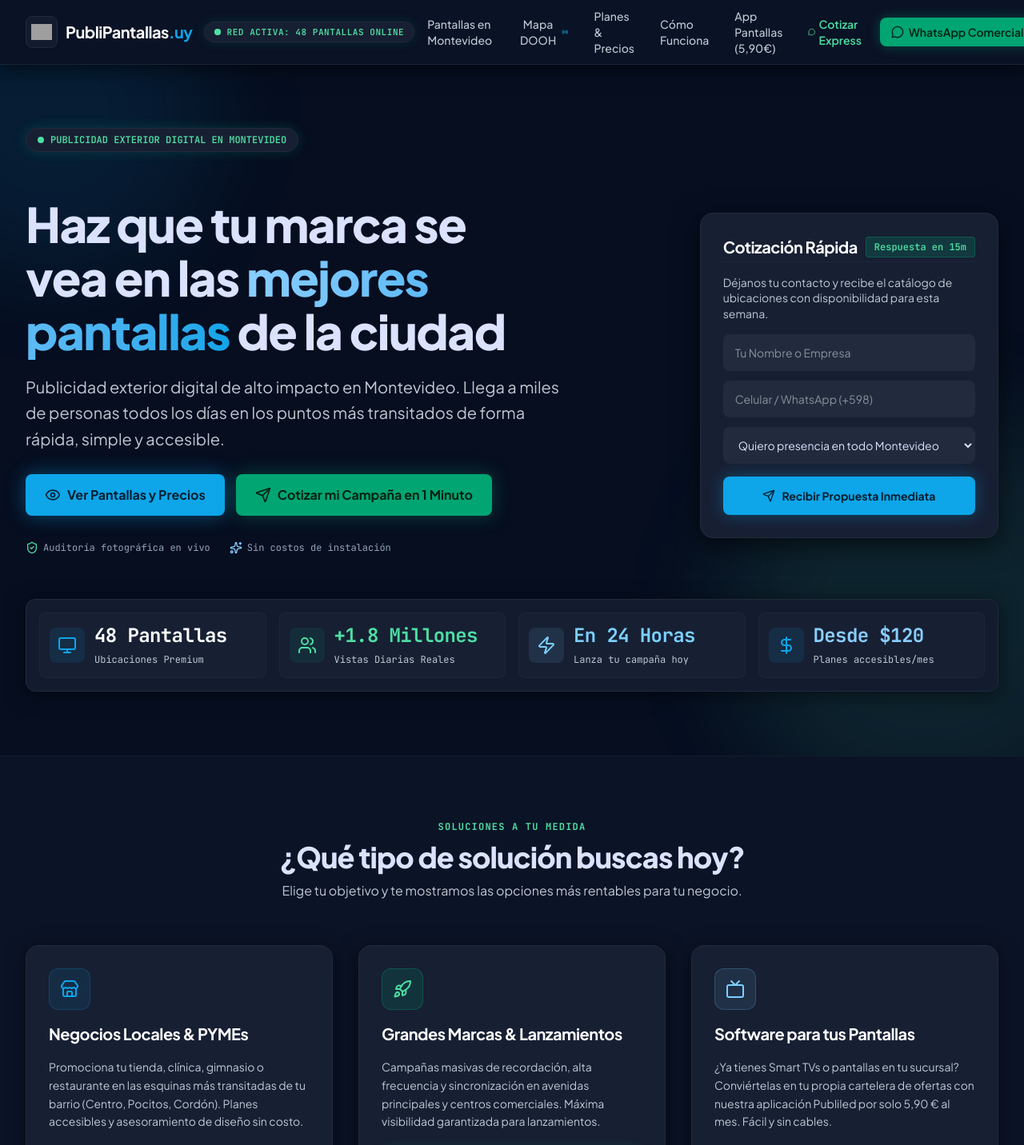
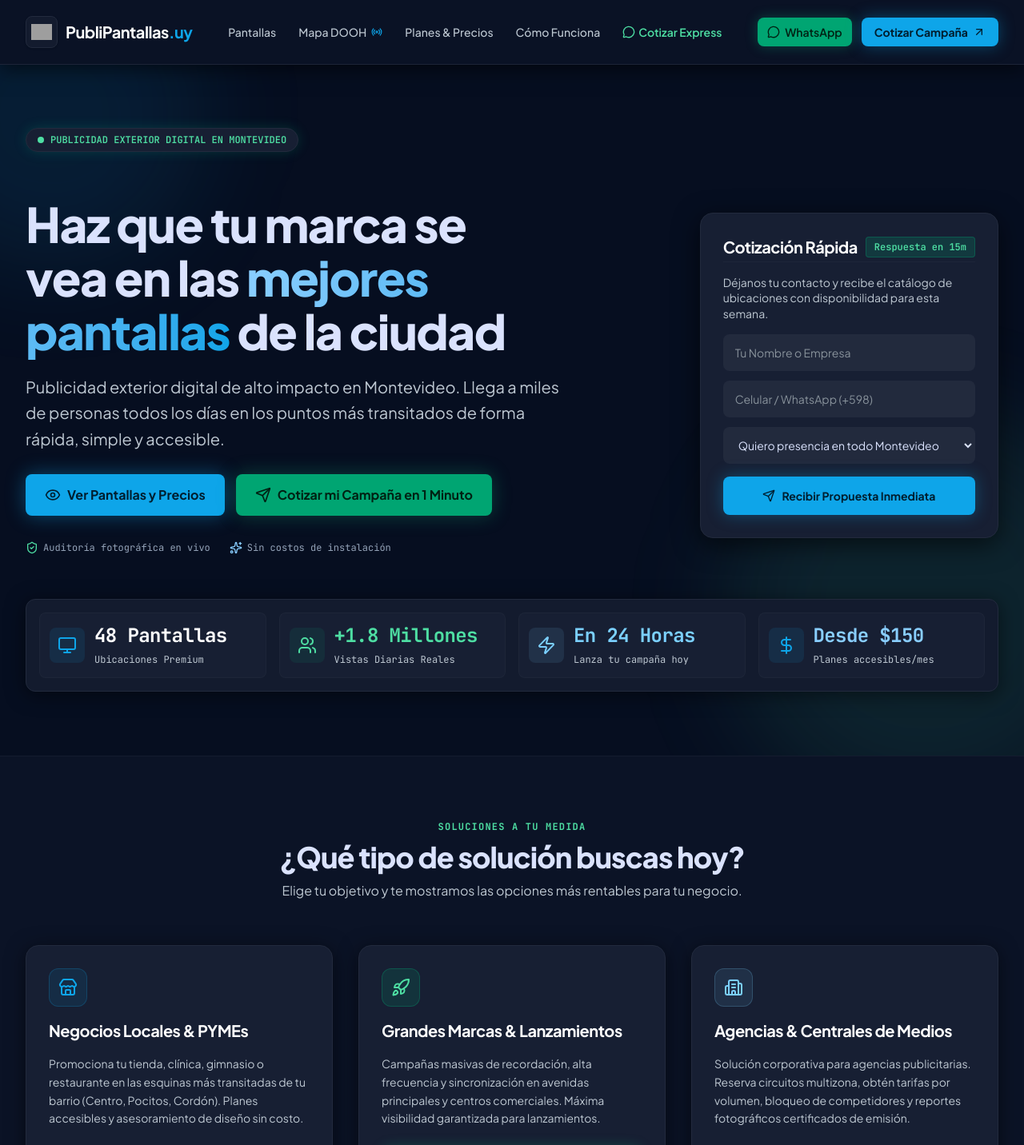
Before and after one commit to Simonmfo/publipantallas.uy, a React (Vite) app: page / in a window 1280 px wide. Shown: the top 1432 px of the page at 80% size. Built offline with nearby package versions, Linux system fonts and the light colour scheme; grey boxes are pictures that could not be loaded.

Commit message:
fix: remove publiled references and polish layout & header responsiveness

```diff
--- a/package.json
+++ b/package.json
@@ -4,7 +4,7 @@
   "version": "0.0.0",
   "type": "module",
   "scripts": {
-    "dev": "vite --port=3000 --host=0.0.0.0",
+    "dev": "vite --port=3001 --host=0.0.0.0",
     "build": "vite build",
     "preview": "vite preview",
     "clean": "rm -rf dist server.js",
--- a/src/App.tsx
+++ b/src/App.tsx
@@ -7,7 +7,6 @@ import { Solutions } from './components/Solutions';
 import { ScreensCatalog } from './components/ScreensCatalog';
 import { Pricing } from './components/Pricing';
 import { HowItWorks } from './components/HowItWorks';
-import { PubliledSoftware } from './components/PubliledSoftware';
 import { QuoteSection } from './components/QuoteSection';
 import { Footer } from './components/Footer';
 import { ScreenSimulatorModal } from './components/ScreenSimulatorModal';
@@ -62,7 +61,7 @@ export default function App() {
   };
 
   // When user selects a solution
-  const handleSelectSolution = (type: 'pyme' | 'marcas' | 'software') => {
+  const handleSelectSolution = (type: 'pyme' | 'marcas' | 'agencias') => {
     if (type === 'pyme') {
       const el = document.getElementById('planes');
       if (el) el.scrollIntoView({ behavior: 'smooth' });
@@ -73,8 +72,11 @@ export default function App() {
       });
       scrollToQuote();
     } else {
-      const el = document.getElementById('software-publiled');
-      if (el) el.scrollIntoView({ behavior: 'smooth' });
+      setQuotePrefill({
+        screenInterest: 'Red Completa 48 Pantallas',
+        notes: 'Consulta para Agencias / Cobertura Total en Montevideo.',
+      });
+      scrollToQuote();
     }
   };
 
@@ -122,9 +124,6 @@ export default function App() {
         {/* 3 Step Process */}
         <HowItWorks />
 
-        {/* Publiled Retail TV Software */}
-        <PubliledSoftware />
-
         {/* Quote & Booking Contact Form */}
         <QuoteSection
           initialData={quotePrefill}
--- a/src/components/Footer.tsx
+++ b/src/components/Footer.tsx
@@ -77,8 +77,8 @@ export const Footer: React.FC<FooterProps> = ({ onOpenQuote }) => {
                 </a>
               </li>
               <li>
-                <a href="#software-publiled" className="hover:text-[#0ea5e9] transition-colors">
-                  App Publiled para Smart TV (5,90€)
+                <a href="#cotizar" className="hover:text-[#0ea5e9] transition-colors">
+                  Cobertura Agencias &amp; Medios
                 </a>
               </li>
               <li>
--- a/src/components/Header.tsx
+++ b/src/components/Header.tsx
@@ -1,5 +1,5 @@
 import React, { useState } from 'react';
-import { MessageCircle, Menu, X, Radio, ArrowUpRight } from 'lucide-react';
+import { MessageCircle, Menu, X, Radio, ArrowUpRight, MonitorPlay } from 'lucide-react';
 
 interface HeaderProps {
   onOpenQuote: () => void;
@@ -8,79 +8,75 @@ interface HeaderProps {
 
 export const Header: React.FC<HeaderProps> = ({ onOpenQuote, onOpenMap }) => {
   const [mobileMenuOpen, setMobileMenuOpen] = useState(false);
+  const [logoLoaded, setLogoLoaded] = useState(true);
 
   return (
     <header className="fixed top-0 left-0 w-full z-50 bg-[#0b1326]/90 backdrop-blur-xl border-b border-[#222a3d]/80 shadow-[0_4px_24px_rgba(0,0,0,0.6)]">
-      <div className="h-20 w-full max-w-7xl mx-auto px-4 sm:px-6 lg:px-8 flex items-center justify-between gap-4">
+      <div className="h-20 w-full max-w-7xl mx-auto px-4 sm:px-6 lg:px-8 flex items-center justify-between gap-3 xl:gap-6">
         {/* Brand Zone */}
-        <div className="flex items-center gap-3.5 shrink-0">
+        <div className="flex items-center gap-3 shrink-0">
           <a href="#" className="flex items-center gap-2.5 group">
-            <div className="relative flex items-center justify-center h-10 w-10 rounded-lg bg-[#131b2e] border border-[#222a3d] p-1.5 shadow-sm">
+            <div className="relative flex items-center justify-center h-10 w-10 rounded-lg bg-[#131b2e] border border-[#222a3d] p-1.5 shadow-sm overflow-hidden">
+              {logoLoaded ? (
                 <img
                   src="https://lh3.googleusercontent.com/aida/AEtjO1X5PE-1e-pzGsQj0-TyFUJH6mhtOCf7_M42zQQlfLHdCQ6UGA9P236g9xoWh1U6DOiR0qLc-J5N9N52-QgVA4K3hLSfANDJlsUfBs_kb0ZjkFUavP-fNbTezS9VkIANWOt-Fm-NwvVSLhEYkbFyBZNf2eHlQlnD_q0Bri6hnnaAIcRm-OhxLczoXPqDeXDDrEZ7lWWLE1wVMpNiQmbFtDK1Izk3C5e81IHkOpd7K4HlvI-9xYGG1cMXMLY"
                   alt="PubliPantallas.uy"
                   className="h-full w-auto object-contain"
                   referrerPolicy="no-referrer"
-                onError={(e) => {
-                  // Fallback to high tech display icon if external img has issues
-                  (e.currentTarget as HTMLElement).style.display = 'none';
-                }}
+                  onError={() => setLogoLoaded(false)}
                 />
+              ) : (
+                <MonitorPlay className="w-5 h-5 text-[#0ea5e9]" />
+              )}
             </div>
-            <span className="text-xl font-bold tracking-tight text-white group-hover:text-[#89ceff] transition-colors">
+            <span className="text-xl font-bold tracking-tight text-white group-hover:text-[#89ceff] transition-colors whitespace-nowrap">
               PubliPantallas<span className="text-[#0ea5e9]">.uy</span>
             </span>
           </a>
 
           {/* Live Network Status Pill */}
-          <div className="hidden xl:flex items-center gap-2 px-3 py-1 bg-[#171f33] border border-[#222a3d] rounded-full shadow-[0_0_16px_rgba(16,185,129,0.15)]">
+          <div className="hidden 2xl:flex items-center gap-2 px-3 py-1 bg-[#171f33] border border-[#222a3d] rounded-full shadow-[0_0_16px_rgba(16,185,129,0.15)]">
             <span className="relative flex h-2 w-2">
               <span className="animate-ping absolute inline-flex h-full w-full rounded-full bg-[#4edea3] opacity-75"></span>
               <span className="relative inline-flex rounded-full h-2 w-2 bg-[#4edea3]"></span>
             </span>
-            <span className="font-mono-code text-[11px] font-semibold text-[#4edea3] tracking-wider uppercase">
-              RED ACTIVA: 48 PANTALLAS ONLINE
+            <span className="font-mono-code text-[11px] font-semibold text-[#4edea3] tracking-wider uppercase whitespace-nowrap">
+              RED ACTIVA: 48 PANTALLAS
             </span>
           </div>
         </div>
 
         {/* Navigation Links */}
-        <nav className="hidden lg:flex items-center gap-6 xl:gap-8 text-sm font-medium text-[#bec8d2]">
+        <nav className="hidden lg:flex items-center gap-5 xl:gap-7 text-sm font-medium text-[#bec8d2]">
           <a
             href="#pantallas"
-            className="hover:text-white transition-colors py-1 hover:border-b-2 hover:border-[#0ea5e9]"
+            className="hover:text-white transition-colors py-1 hover:border-b-2 hover:border-[#0ea5e9] whitespace-nowrap"
           >
-            Pantallas en Montevideo
+            Pantallas
           </a>
           <button
             type="button"
             onClick={onOpenMap}
-            className="hover:text-[#89ceff] transition-colors flex items-center gap-1 cursor-pointer"
+            className="hover:text-[#89ceff] transition-colors flex items-center gap-1.5 cursor-pointer whitespace-nowrap"
           >
             <span>Mapa DOOH</span>
             <Radio className="w-3.5 h-3.5 text-[#0ea5e9]" />
           </button>
           <a
             href="#planes"
-            className="hover:text-white transition-colors py-1 hover:border-b-2 hover:border-[#0ea5e9]"
+            className="hover:text-white transition-colors py-1 hover:border-b-2 hover:border-[#0ea5e9] whitespace-nowrap"
           >
             Planes &amp; Precios
           </a>
           <a
             href="#como-funciona"
-            className="hover:text-white transition-colors py-1 hover:border-b-2 hover:border-[#0ea5e9]"
+            className="hover:text-white transition-colors py-1 hover:border-b-2 hover:border-[#0ea5e9] whitespace-nowrap"
           >
             Cómo Funciona
           </a>
           <a
-            href="#software-publiled"
-            className="hover:text-white transition-colors py-1 hover:border-b-2 hover:border-[#0ea5e9]"
-          >
-            App Pantallas (5,90€)
-          </a>
-          <a
             href="#cotizar"
-            className="text-[#4edea3] hover:text-[#6ffbbe] font-semibold flex items-center gap-1"
+            className="text-[#4edea3] hover:text-[#6ffbbe] font-semibold flex items-center gap-1 whitespace-nowrap"
           >
             <MessageCircle className="w-4 h-4" />
             <span>Cotizar Express</span>
@@ -88,24 +84,24 @@ export const Header: React.FC<HeaderProps> = ({ onOpenQuote, onOpenMap }) => {
         </nav>
 
         {/* Action Buttons Zone */}
-        <div className="flex items-center gap-2.5 shrink-0">
+        <div className="flex items-center gap-2 sm:gap-3 shrink-0">
           <a
             href="https://wa.me/59899000000?text=Hola%20PubliPantallas.uy,%20quiero%20cotizar%20publicidad%20exterior%20digital%20en%20Montevideo"
             target="_blank"
             rel="noopener noreferrer"
-            className="hidden sm:inline-flex items-center gap-1.5 px-3.5 py-2 rounded-lg bg-[#00a572] hover:bg-[#4edea3] text-[#002113] hover:text-black font-semibold text-sm shadow-[0_0_16px_rgba(16,185,129,0.3)] transition-all cursor-pointer"
+            className="hidden sm:inline-flex items-center gap-1.5 px-3 py-2 rounded-lg bg-[#00a572] hover:bg-[#4edea3] text-[#002113] hover:text-black font-semibold text-xs sm:text-sm shadow-[0_0_16px_rgba(16,185,129,0.3)] transition-all cursor-pointer whitespace-nowrap"
           >
             <MessageCircle className="w-4 h-4 shrink-0" />
-            <span className="whitespace-nowrap">WhatsApp Comercial</span>
+            <span>WhatsApp</span>
           </a>
 
           <button
             type="button"
             onClick={onOpenQuote}
-            className="inline-flex items-center gap-1 px-4 py-2 rounded-lg bg-[#0ea5e9] hover:bg-[#89ceff] text-[#001e2f] font-bold text-sm shadow-[0_0_20px_rgba(14,165,233,0.35)] transition-all cursor-pointer whitespace-nowrap"
+            className="inline-flex items-center gap-1.5 px-3.5 sm:px-4 py-2 rounded-lg bg-[#0ea5e9] hover:bg-[#89ceff] text-[#001e2f] font-bold text-xs sm:text-sm shadow-[0_0_20px_rgba(14,165,233,0.35)] transition-all cursor-pointer whitespace-nowrap"
           >
             <span>Cotizar Campaña</span>
-            <ArrowUpRight className="w-4 h-4" />
+            <ArrowUpRight className="w-4 h-4 shrink-0" />
           </button>
 
           {/* Mobile hamburger */}
@@ -161,13 +157,6 @@ export const Header: React.FC<HeaderProps> = ({ onOpenQuote, onOpenMap }) => {
               Cómo Funciona
             </a>
             <a
-              href="#software-publiled"
-              onClick={() => setMobileMenuOpen(false)}
-              className="py-1.5 px-2 rounded hover:bg-[#171f33]"
-            >
-              App Pantallas Publiled (5,90€)
-            </a>
-            <a
               href="#cotizar"
               onClick={() => setMobileMenuOpen(false)}
               className="py-1.5 px-2 rounded text-[#4edea3] font-semibold hover:bg-[#171f33]"
--- a/src/components/Hero.tsx
+++ b/src/components/Hero.tsx
@@ -242,7 +242,7 @@ export const Hero: React.FC<HeroProps> = ({
             </div>
             <div>
               <span className="font-mono-code text-xl sm:text-2xl font-bold text-[#89ceff] block tracking-tight">
-                Desde $120
+                Desde $150
               </span>
               <span className="font-mono-code text-xs text-[#bec8d2]">
                 Planes accesibles/mes
--- a/src/components/Solutions.tsx
+++ b/src/components/Solutions.tsx
@@ -1,8 +1,8 @@
 import React from 'react';
-import { Store, Rocket, Tv, ArrowRight } from 'lucide-react';
+import { Store, Rocket, Building2, ArrowRight } from 'lucide-react';
 
 interface SolutionsProps {
-  onSelectSolution: (type: 'pyme' | 'marcas' | 'software') => void;
+  onSelectSolution: (type: 'pyme' | 'marcas' | 'agencias') => void;
 }
 
 export const Solutions: React.FC<SolutionsProps> = ({ onSelectSolution }) => {
@@ -27,7 +27,7 @@ export const Solutions: React.FC<SolutionsProps> = ({ onSelectSolution }) => {
           {/* Card 1: PYMEs */}
           <div className="group p-7 rounded-2xl bg-[#171f33] border border-[#222a3d] hover:border-[#0ea5e9]/50 hover:bg-[#1a233a] transition-all shadow-[0_4px_24px_rgba(0,0,0,0.5)] flex flex-col justify-between">
             <div className="space-y-4">
-              <div className="w-13 h-13 rounded-xl bg-[#0ea5e9]/10 text-[#0ea5e9] flex items-center justify-center border border-[#0ea5e9]/20 group-hover:scale-105 transition-transform">
+              <div className="w-12 h-12 rounded-xl bg-[#0ea5e9]/10 text-[#0ea5e9] flex items-center justify-center border border-[#0ea5e9]/20 group-hover:scale-105 transition-transform">
                 <Store className="w-6 h-6" />
               </div>
               <h3 className="text-xl font-bold text-white tracking-tight">
@@ -52,7 +52,7 @@ export const Solutions: React.FC<SolutionsProps> = ({ onSelectSolution }) => {
           {/* Card 2: Grandes Marcas */}
           <div className="group p-7 rounded-2xl bg-[#171f33] border border-[#222a3d] hover:border-[#4edea3]/50 hover:bg-[#1a233a] transition-all shadow-[0_4px_24px_rgba(0,0,0,0.5)] flex flex-col justify-between">
             <div className="space-y-4">
-              <div className="w-13 h-13 rounded-xl bg-[#00a572]/15 text-[#4edea3] flex items-center justify-center border border-[#00a572]/30 group-hover:scale-105 transition-transform">
+              <div className="w-12 h-12 rounded-xl bg-[#00a572]/15 text-[#4edea3] flex items-center justify-center border border-[#00a572]/30 group-hover:scale-105 transition-transform">
                 <Rocket className="w-6 h-6" />
               </div>
               <h3 className="text-xl font-bold text-white tracking-tight">
@@ -74,27 +74,27 @@ export const Solutions: React.FC<SolutionsProps> = ({ onSelectSolution }) => {
             </div>
           </div>
 
-          {/* Card 3: Software Publiled */}
+          {/* Card 3: Agencias & Medios */}
           <div className="group p-7 rounded-2xl bg-[#171f33] border border-[#222a3d] hover:border-[#7bd0ff]/50 hover:bg-[#1a233a] transition-all shadow-[0_4px_24px_rgba(0,0,0,0.5)] flex flex-col justify-between">
             <div className="space-y-4">
-              <div className="w-13 h-13 rounded-xl bg-[#7bd0ff]/10 text-[#7bd0ff] flex items-center justify-center border border-[#7bd0ff]/20 group-hover:scale-105 transition-transform">
-                <Tv className="w-6 h-6" />
+              <div className="w-12 h-12 rounded-xl bg-[#7bd0ff]/10 text-[#7bd0ff] flex items-center justify-center border border-[#7bd0ff]/20 group-hover:scale-105 transition-transform">
+                <Building2 className="w-6 h-6" />
               </div>
               <h3 className="text-xl font-bold text-white tracking-tight">
-                Software para tus Pantallas
+                Agencias &amp; Centrales de Medios
               </h3>
               <p className="text-sm text-[#bec8d2] leading-relaxed">
-                ¿Ya tienes Smart TVs o pantallas en tu sucursal? Conviértelas en tu propia cartelera de ofertas con nuestra aplicación Publiled por solo 5,90 € al mes. Fácil y sin cables.
+                Solución corporativa para agencias publicitarias. Reserva circuitos multizona, obtén tarifas por volumen, bloqueo de competidores y reportes fotográficos certificados de emisión.
               </p>
             </div>
 
             <div className="pt-6">
               <a
-                href="#software-publiled"
-                onClick={() => onSelectSolution('software')}
+                href="#cotizar"
+                onClick={() => onSelectSolution('agencias')}
                 className="w-full py-3 rounded-xl bg-[#222a3d] hover:bg-[#2d3449] text-[#7bd0ff] transition-all text-center block font-mono-code text-xs font-bold tracking-wider uppercase flex items-center justify-center gap-1.5 cursor-pointer"
               >
-                <span>Descubrir Publiled App</span>
+                <span>Consultar Cobertura Total</span>
                 <ArrowRight className="w-3.5 h-3.5" />
               </a>
             </div>
```
Also changed, not shown: src/components/PubliledSoftware.tsx (deleted, +0 -173 lines). Lines whose indentation alone changed are shown as unchanged.
